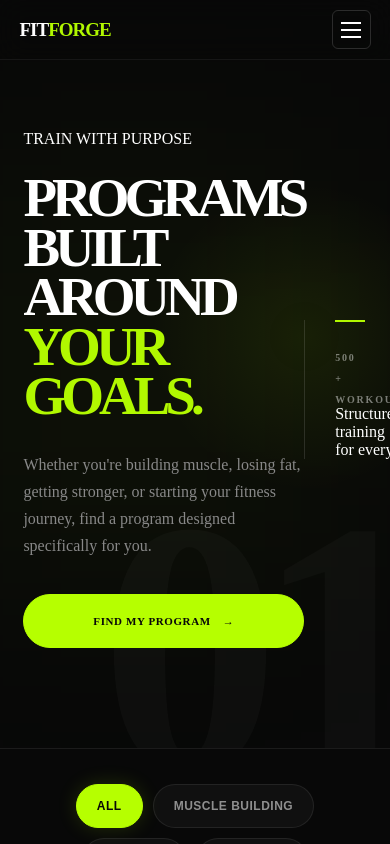
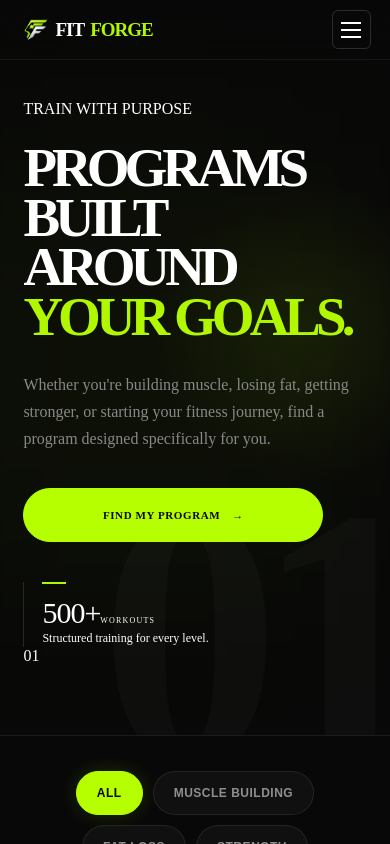
Before and after one commit to Pranesh2706/Fitforge, a React (Vite) app: page /programs in a window 390 px wide. Shown: the top 844 px of the page. Built offline with nearby package versions, Linux system fonts and the light colour scheme.

Commit message:
Auto fill contact user details

```diff
--- a/index.html
+++ b/index.html
@@ -2,9 +2,9 @@
 <html lang="en">
   <head>
     <meta charset="UTF-8" />
-    <link rel="icon" type="image/svg+xml" href="/favicon.svg" />
+    <link rel="icon" type="image/png" href="/Fitforge-logo.png" />
     <meta name="viewport" content="width=device-width, initial-scale=1.0" />
-    <title>fitforge</title>
+    <title>FitForge</title>
   </head>
   <body>
     <div id="root"></div>
--- a/src/components/Contact/Contact.jsx
+++ b/src/components/Contact/Contact.jsx
@@ -1,4 +1,4 @@
-import { useState } from "react";
+import { useEffect, useState } from "react";
 import "./Contact.css";
 
 function Contact() {
@@ -11,6 +11,27 @@ function Contact() {
   });
 
   const [submitted, setSubmitted] = useState(false);
+
+  // =================================
+  // LOAD LOGGED-IN USER DATA
+  // =================================
+  useEffect(() => {
+    const savedUser = localStorage.getItem("fitforge_user");
+
+    if (savedUser) {
+      try {
+        const user = JSON.parse(savedUser);
+
+        setFormData((prev) => ({
+          ...prev,
+          name: user.name || "",
+          email: user.email || "",
+        }));
+      } catch (error) {
+        console.error("Unable to load user data:", error);
+      }
+    }
+  }, []);
 
   const handleChange = (e) => {
     const { name, value } = e.target;
@@ -86,7 +107,7 @@ function Contact() {
               <div>
                 <small>CALL US</small>
 
-                <a href="tel:+919876543210">+91 98765 43210</a>
+                <a href="tel:+918056451650">+91 80564 51650</a>
               </div>
             </div>
 
--- a/src/components/Footer/Footer.jsx
+++ b/src/components/Footer/Footer.jsx
@@ -112,7 +112,7 @@ function Footer() {
 
           <a href="mailto:hello@fitforge.com">hello@fitforge.com</a>
 
-          <a href="tel:+919876543210">+91 98765 43210</a>
+          <a href="tel:+918056451650">+91 8056451650</a>
 
           <p>
             Chennai, Tamil Nadu
--- a/src/components/Navbar/Navbar.css
+++ b/src/components/Navbar/Navbar.css
@@ -32,18 +32,24 @@
 ========================================= */
 
 .logo {
+  display: flex;
+  align-items: center;
+  gap: 8px;
+
   color: #ffffff;
-
   font-size: 25px;
   font-weight: 900;
+  letter-spacing: -1px;
+  white-space: nowrap;
+  cursor: pointer;
+  user-select: none;
+}
 
-  letter-spacing: -1px;
-
-  white-space: nowrap;
-
-  cursor: pointer;
-
-  user-select: none;
+.logo img {
+  width: 38px;
+  height: 38px;
+  object-fit: contain;
+  flex-shrink: 0;
 }
 
 .logo span {
@@ -363,7 +369,6 @@
     font-size: 9px;
   }
 }
-
 /* =========================================
    MOBILE
 ========================================= */
@@ -371,16 +376,20 @@
 @media (max-width: 650px) {
   .navbar {
     height: 62px;
-
     padding: 0 5%;
   }
 
   .logo {
     font-size: 20px;
+    gap: 6px;
+  }
+
+  .logo img {
+    width: 30px;
+    height: 30px;
   }
 
   /* Hide desktop user area */
-
   .desktop-user-area {
     display: none;
   }
--- a/src/components/Navbar/Navbar.jsx
+++ b/src/components/Navbar/Navbar.jsx
@@ -73,6 +73,7 @@ function Navbar() {
       <header className="navbar">
         {/* Logo */}
         <div className="logo" onClick={() => navigate("/")}>
+          <img src="/Fitforge-logo.png" />
           FIT<span>FORGE</span>
         </div>
 
--- a/src/components/Programcard/Programcard.css
+++ b/src/components/Programcard/Programcard.css
@@ -138,26 +138,18 @@
 .program-card-button {
   width: 100%;
   min-height: 52px;
-
   display: flex;
   align-items: center;
   justify-content: space-between;
-
   padding: 15px 25px;
-
   border: none;
   border-radius: 8px;
-
   background: #b1f800;
   color: #080808;
-
   font-family: inherit;
-
-  font-size: 13px;
-  font-weight: 800;
-
+  font-size: 15px;
+  font-weight: 900;
   cursor: pointer;
-
   transition:
     transform 0.25s ease,
     box-shadow 0.25s ease,
@@ -166,8 +158,8 @@
 
 .program-card-button span {
   font-size: 20px;
+  font-weight: 900;
   line-height: 1;
-
   transition: transform 0.25s ease;
 }
 
--- a/src/pages/Exercisedetails/Exercisedetails.jsx
+++ b/src/pages/Exercisedetails/Exercisedetails.jsx
@@ -1,5 +1,6 @@
 import { Link, useParams } from "react-router-dom";
 import "./Exercisedetails.css";
+import { useNavigate } from "react-router-dom";
 
 const exerciseData = {
   // =====================================================
@@ -1013,6 +1014,7 @@ function ExerciseDetails() {
   const { exerciseId } = useParams();
 
   const exercise = exerciseData[exerciseId];
+  const navigate = useNavigate();
 
   if (!exercise) {
     return (
@@ -1201,9 +1203,7 @@ function ExerciseDetails() {
         <button
           className="exercise-complete-button"
           type="button"
-          onClick={() => {
-            console.log("Exercise selected:", exerciseId);
-          }}
+          onClick={() => navigate("/programs")}
         >
           Start Exercise →
         </button>
--- a/src/pages/Programdetails/Programdetails.jsx
+++ b/src/pages/Programdetails/Programdetails.jsx
@@ -789,6 +789,12 @@ function ProgramDetails() {
       const data = await response.json();
 
       if (!response.ok) {
+        if (response.status === 409) {
+          setCompletedWorkout(true);
+          setCompletionMessage("Workout already completed recently");
+          return;
+        }
+
         throw new Error(data.message || "Unable to complete workout");
       }
 
@@ -796,6 +802,13 @@ function ProgramDetails() {
       setCompletionMessage("Workout completed successfully!");
     } catch (error) {
       console.error("Workout completion error:", error);
+
+      if (error.message === "This workout was already completed recently") {
+        setCompletedWorkout(true);
+        setCompletionMessage("Workout already completed recently");
+        return;
+      }
+
       setCompletionMessage(error.message || "Unable to complete workout");
     } finally {
       setIsCompleting(false);
--- a/src/pages/Programs/Programs.css
+++ b/src/pages/Programs/Programs.css
@@ -310,46 +310,47 @@
   content: "";
 
   width: 30px;
+
   height: 2px;
 
-  margin-bottom: 20px;
+  margin-bottom: 16px;
 
   background: #b1f800;
 }
 
 /* number */
-
+/*
 .programs-hero-stat strong {
   display: block;
 
   color: #b1f800;
 
-  font-size: 48px;
+  font-size: 38px;
 
   font-weight: 800;
 
   line-height: 1;
 
-  letter-spacing: -2px;
-}
+  letter-spacing: -1.5px;
+} */
 
 /* label */
 
-.programs-hero-stat span {
+/* .programs-hero-stat span {
   display: block;
 
-  margin-top: 10px;
+  margin-top: 7px;
 
   color: rgba(255, 255, 255, 0.45);
 
-  font-size: 10px;
+  font-size: 9px;
 
   font-weight: 700;
 
-  letter-spacing: 1.8px;
+  letter-spacing: 1.5px;
 
   text-transform: uppercase;
-}
+} */
 
 /* =========================
    PROGRAM LIST
@@ -1039,71 +1040,93 @@
     font-size: 14px;
   }
 }
-
 /* =========================
    MOBILE
 ========================= */
 
 @media (max-width: 600px) {
-  .programs-cta {
-    width: calc(100% - 12%);
+  /* PROGRAMS HERO MOBILE FIX */
+  .programs-hero {
+    flex-direction: column;
+    align-items: flex-start;
+    justify-content: center;
+    min-height: auto;
+    padding: 100px 6% 70px;
+  }
 
-    margin: 70px 6% 60px;
+  .programs-hero-content {
+    width: 100%;
+    max-width: 100%;
+    min-width: 0;
+  }
 
-    padding: 70px 24px;
+  .programs-hero-stat {
+    width: 100%;
+    min-width: 0;
+    max-width: 100%;
+    padding-left: 18px;
+    margin-right: 0;
+    margin-top: 40px;
+    box-sizing: border-box;
+  }
 
-    border-radius: 22px;
+  .programs-hero-stat::before {
+    width: 24px;
+    margin-bottom: 12px;
+  }
+
+  .programs-hero-stat .stat-number {
+    font-size: 30px;
+    letter-spacing: -1px;
+  }
+
+  .programs-hero-stat .stat-label {
+    font-size: 8px;
+    letter-spacing: 1.2px;
+  }
+
+  .programs-hero-stat .stat-description {
+    max-width: 100%;
+    font-size: 12px;
+    line-height: 1.45;
+    white-space: normal;
   }
 
   .programs-cta::after {
     bottom: -20px;
-
     font-size: 90px;
-
     letter-spacing: -6px;
   }
 
   .programs-cta .eyebrow {
     margin-bottom: 18px;
-
     font-size: 9px;
-
     letter-spacing: 2px;
   }
 
   .programs-cta .eyebrow::before {
     width: 22px;
-
     margin-right: 8px;
   }
 
   .programs-cta h2 {
     max-width: 350px;
-
     font-size: clamp(40px, 11vw, 56px);
-
     line-height: 0.98;
-
     letter-spacing: -2.5px;
   }
 
   .programs-cta > p:not(.eyebrow) {
     max-width: 330px;
-
     margin: 22px auto 30px;
-
     font-size: 13px;
-
     line-height: 1.7;
   }
 
   .programs-cta .primary-button {
     min-width: 190px;
-
     height: 54px;
-
     padding: 0 24px;
-
     font-size: 11px;
   }
 }
--- a/src/pages/Programs/Programs.jsx
+++ b/src/pages/Programs/Programs.jsx
@@ -126,13 +126,12 @@ function Programs() {
             <span className="stat-number">
               500<span>+</span>
             </span>
+
             <span className="stat-label">WORKOUTS</span>
           </div>
 
           <div className="stat-description">
-            Structured training
-            <br />
-            for every level.
+            <span>Structured training</span> <span>for every level.</span>
           </div>
         </div>
 
```
Also changed, not shown: public/Fitforge-logo.png (added).
